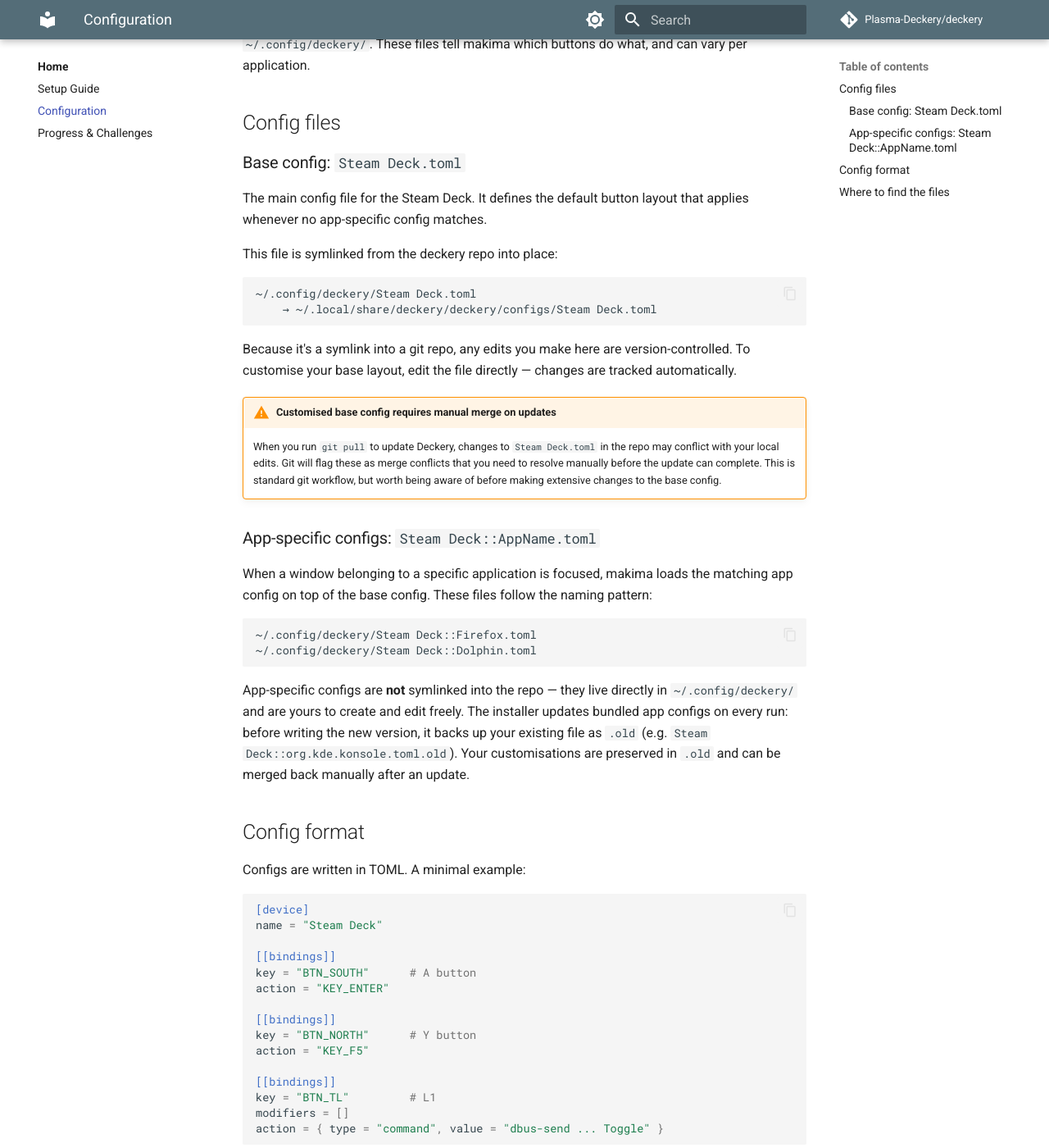
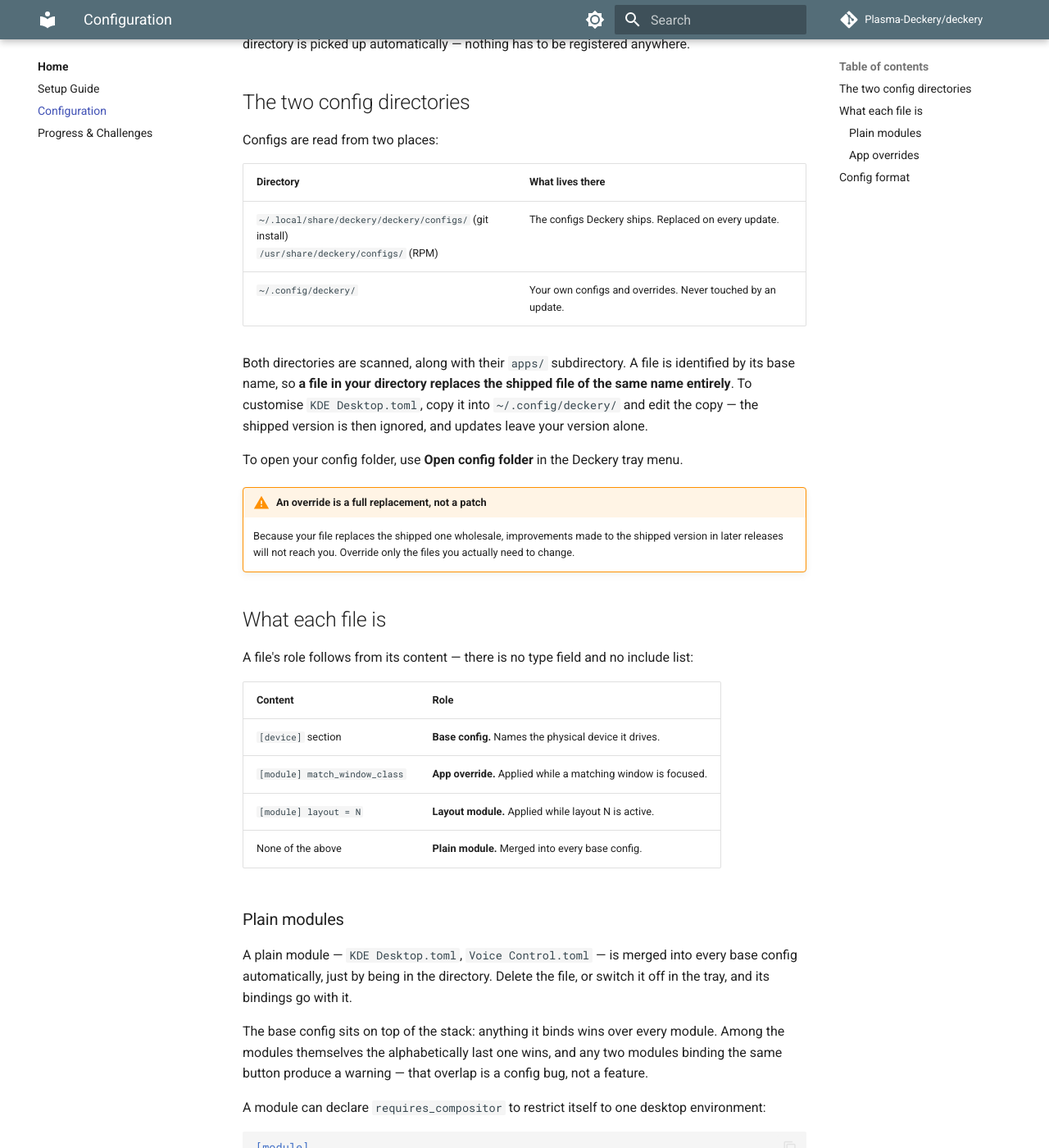
Before and after one commit to Plasma-Deckery/deckery, an MkDocs documentation site: the page built from docs/configuration.md, in a window 1280 px wide and 1400 px high, scrolled down 212 px. Shown: the whole window at 82% size. Built offline with MkDocs 1.6.1 and Material for MkDocs 9.7.7, drawn with Linux system fonts in a browser that asks for light colours; comment, search, counter and statistics services are not loaded; some of the changed text lies outside the part shown.

Commit message:
feat(install): stop copying configs, read them from the repo in place
The installer copied every shipped config into ~/.config/deckery and
backed up the previous version as .old. Under auto-discovery those copies
are overrides: they shadow the shipped file permanently, so every later
update would appear to do nothing.

Nothing is copied or symlinked any more. makima reads the shipped configs
from the repo and treats a same-named user file as an override. The
installer only creates the user dir and clears the leftovers of the old
scheme — they cannot be told apart from a deliberate override, and
leaving them would silently pin the shipped configs.

Also removes the tray's config-dir seeding and the ~/.config/makima
migration, both of which only existed to populate the user dir.

````diff
--- a/docs/configuration.md
+++ b/docs/configuration.md
@@ -1,66 +1,74 @@
 # Configuration
 
-Deckery's behaviour is controlled entirely through TOML config files that live in `~/.config/deckery/`. These files tell makima which buttons do what, and can vary per application.
+Deckery's behaviour is controlled entirely through TOML config files. Every `.toml` file in a config directory is picked up automatically — nothing has to be registered anywhere.
 
-## Config files
+## The two config directories
 
-### Base config: `Steam Deck.toml`
+Configs are read from two places:
 
-The main config file for the Steam Deck. It defines the default button layout that applies whenever no app-specific config matches.
+| Directory | What lives there |
+|---|---|
+| `~/.local/share/deckery/deckery/configs/` (git install)<br>`/usr/share/deckery/configs/` (RPM) | The configs Deckery ships. Replaced on every update. |
+| `~/.config/deckery/` | Your own configs and overrides. Never touched by an update. |
 
-This file is symlinked from the deckery repo into place:
+Both directories are scanned, along with their `apps/` subdirectory. A file is identified by its base name, so **a file in your directory replaces the shipped file of the same name entirely**. To customise `KDE Desktop.toml`, copy it into `~/.config/deckery/` and edit the copy — the shipped version is then ignored, and updates leave your version alone.
 
-```
-~/.config/deckery/Steam Deck.toml
-    → ~/.local/share/deckery/deckery/configs/Steam Deck.toml
+To open your config folder, use **Open config folder** in the Deckery tray menu.
+
+!!! warning "An override is a full replacement, not a patch"
+    Because your file replaces the shipped one wholesale, improvements made to the shipped version in later releases will not reach you. Override only the files you actually need to change.
+
+## What each file is
+
+A file's role follows from its content — there is no type field and no include list:
+
+| Content | Role |
+|---|---|
+| `[device]` section | **Base config.** Names the physical device it drives. |
+| `[module] match_window_class` | **App override.** Applied while a matching window is focused. |
+| `[module] layout = N` | **Layout module.** Applied while layout N is active. |
+| None of the above | **Plain module.** Merged into every base config. |
+
+### Plain modules
+
+A plain module — `KDE Desktop.toml`, `Voice Control.toml` — is merged into every base config automatically, just by being in the directory. Delete the file, or switch it off in the tray, and its bindings go with it.
+
+The base config sits on top of the stack: anything it binds wins over every module. Among the modules themselves the alphabetically last one wins, and any two modules binding the same button produce a warning — that overlap is a config bug, not a feature.
+
+A module can declare `requires_compositor` to restrict itself to one desktop environment:
+
+```toml
+[module]
+requires_compositor = "KDE"
 ```
 
-Because it's a symlink into a git repo, any edits you make here are version-controlled. To customise your base layout, edit the file directly — changes are tracked automatically.
+Modules gated to different compositors never load together, so identical bindings in `KDE Desktop.toml` and `Hyprland Desktop.toml` are not a conflict.
 
-!!! warning "Customised base config requires manual merge on updates"
-    When you run `git pull` to update Deckery, changes to `Steam Deck.toml` in the repo may conflict with your local edits. Git will flag these as merge conflicts that you need to resolve manually before the update can complete. This is standard git workflow, but worth being aware of before making extensive changes to the base config.
+### App overrides
 
-### App-specific configs: `Steam Deck::AppName.toml`
+An app override is applied on top of the base config while a matching window is focused. The shipped ones live in `apps/`:
 
-When a window belonging to a specific application is focused, makima loads the matching app config on top of the base config. These files follow the naming pattern:
+```toml
+# ~/.config/deckery/apps/Firefox.toml
+[module]
+match_window_class = ["firefox", "org.mozilla.firefox"]
 
+[remap]
+R1-Left  = { keys = ["KEY_LEFTALT", "KEY_LEFT"],  label = "Back" }
+R1-Right = { keys = ["KEY_LEFTALT", "KEY_RIGHT"], label = "Forward" }
 ```
-~/.config/deckery/Steam Deck::Firefox.toml
-~/.config/deckery/Steam Deck::Dolphin.toml
-```
-
-App-specific configs are **not** symlinked into the repo — they live directly in `~/.config/deckery/` and are yours to create and edit freely. The installer updates bundled app configs on every run: before writing the new version, it backs up your existing file as `.old` (e.g. `Steam Deck::org.kde.konsole.toml.old`). Your customisations are preserved in `.old` and can be merged back manually after an update.
 
 ## Config format
 
-Configs are written in TOML. A minimal example:
+Button names come from the `aliases` table in the base config, so bindings read as `L1-Up` rather than `BTN_TL-BTN_DPAD_UP`. Kernel names keep working alongside them; combos join with `-`.
 
 ```toml
-[device]
-name = "Steam Deck"
+[remap]
+A       = ["KEY_ENTER"]
+R1-A    = { keys = ["KEY_LEFTCTRL", "KEY_N"], label = "New Chat" }
 
-[[bindings]]
-key = "BTN_SOUTH"      # A button
-action = "KEY_ENTER"
-
-[[bindings]]
-key = "BTN_NORTH"      # Y button
-action = "KEY_F5"
-
-[[bindings]]
-key = "BTN_TL"         # L1
-modifiers = []
-action = { type = "command", value = "dbus-send ... Toggle" }
+[commands]
+L1-Right = { run = ["qdbus org.kde.KWin /KWin nextDesktop"], label = "Next Desktop" }
 ```
 
-Refer to the [makima-deckery](https://github.com/Plasma-Deckery/makima-deckery) README for the full config reference including modifiers, layouts, and context switching.
-
-## Where to find the files
-
-| File | Location |
-|---|---|
-| Base config | `~/.config/deckery/Steam Deck.toml` |
-| App-specific configs | `~/.config/deckery/Steam Deck::*.toml` |
-| Versioned source | `~/.local/share/deckery/deckery/configs/` |
-
-To open the config folder directly, use the **Open config folder** entry in the Deckery tray menu.
+`label` is what the HUD overlay shows for that button. Refer to the [makima-deckery](https://github.com/Plasma-Deckery/makima-deckery) README for the full reference including layouts, trackpad modes, and gaming mode.
--- a/docs/reference/installer-script.md
+++ b/docs/reference/installer-script.md
@@ -18,7 +18,7 @@
 
 7. **Remove the legacy Steam Input file** — deletes `~/.config/deckery/desktop_neptune.vdf` if it is present from a previous install.
 
-8. **Update the default makima config** — symlinks `configs/Steam Deck.toml` to `~/.config/deckery/Steam Deck.toml`. App-specific configs (e.g. `Steam Deck::org.kde.konsole.toml`) are copied from the repo on every run; the previous version is backed up as `.old` (e.g. `Steam Deck::org.kde.konsole.toml.old`) so your customisations are preserved and can be merged back manually.
+8. **Prepare the user config directory** — creates `~/.config/deckery/` if it is missing. Nothing is copied or symlinked: makima reads the shipped configs straight out of the repo and treats a user file of the same name as an override (see [Configuration](../configuration.md)). Leftovers from the previous copy-and-backup scheme — copies of shipped configs and their `.old` backups — are removed, because as overrides they would shadow the shipped file and make every later update look like it did nothing.
 
 After step 8, the script runs two interactive prompts (skipped in non-interactive mode):
 
````
Also changed, not shown: docs/setup-guide.md (+3 -4 lines), 7 other files.
